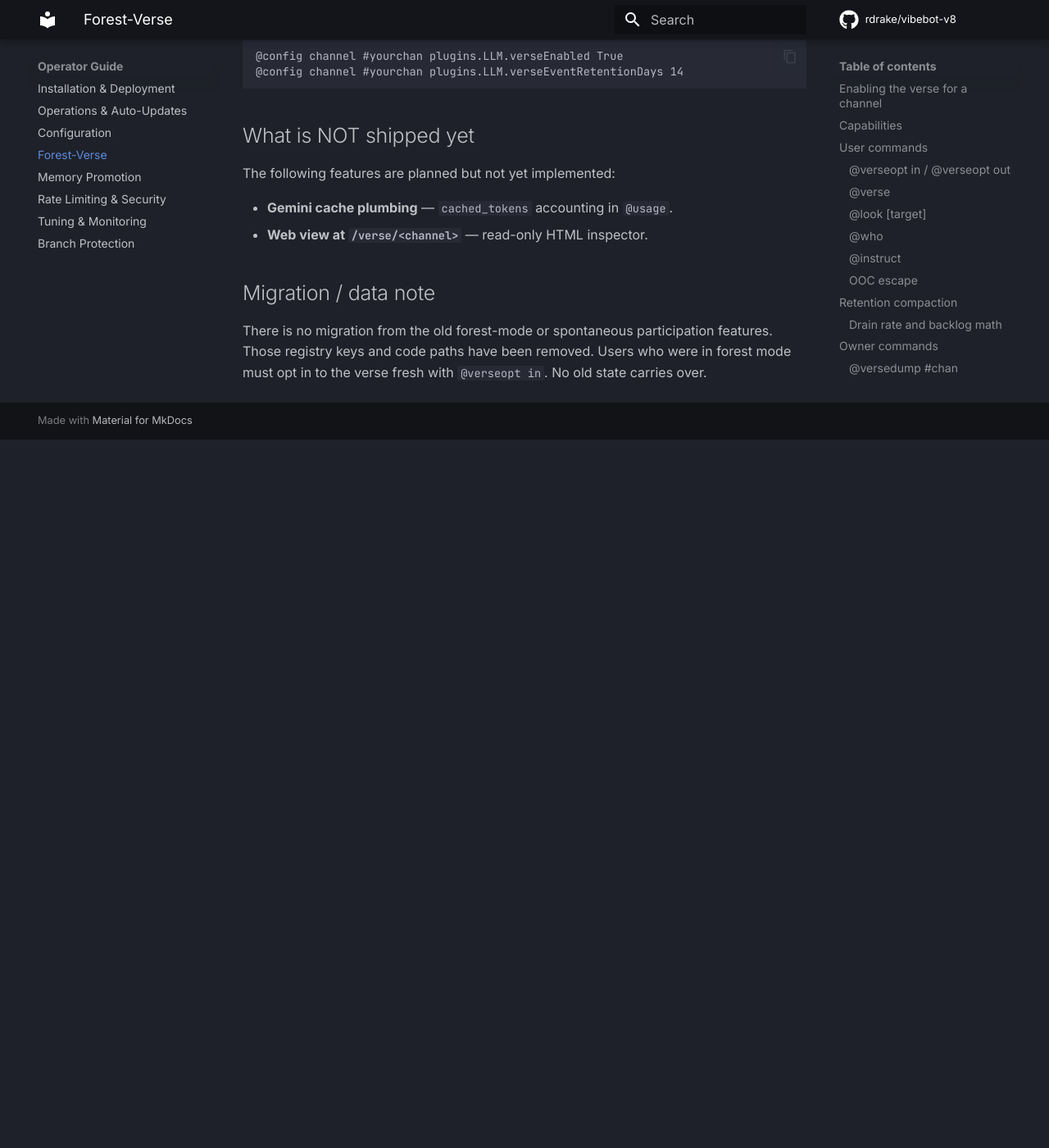
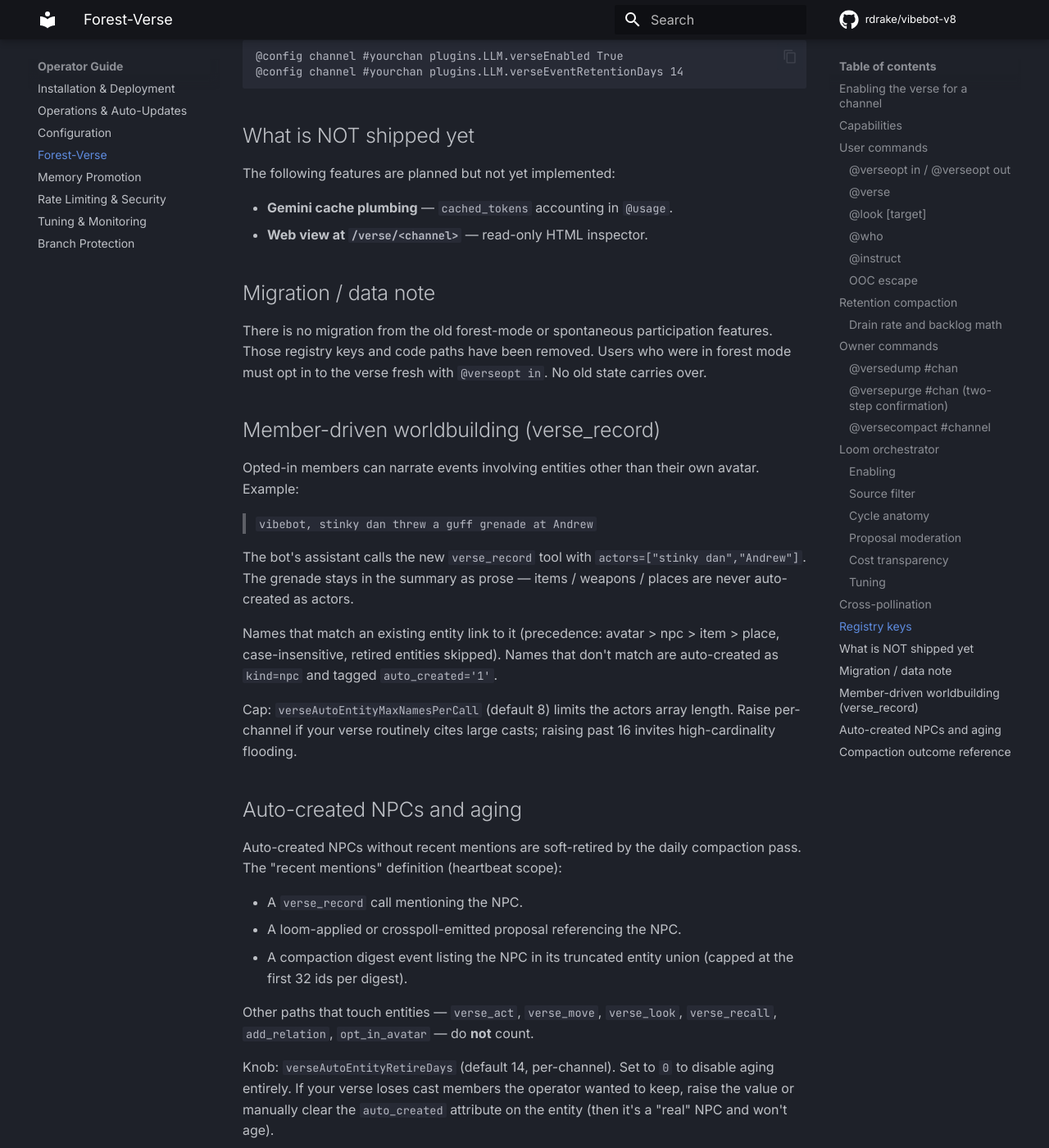
Before and after one commit to rdrake/vibebot-v8, an MkDocs documentation site: the page built from docs/guide/operator/forest-verse.md, in a window 1280 px wide and 1400 px high, scrolled down 7761 px. Shown: the whole window at 82% size. Built offline with MkDocs 1.6.1 and Material for MkDocs 9.7.7, drawn with Linux system fonts in a browser that asks for light colours; comment, search, counter and statistics services are not loaded; before the commit the page ends 8297 px from its top, so only the background shows below that; some of the changed text lies outside the part shown.

Commit message:
docs(operator): verse_record + auto-NPC aging + new compaction outcomes

`````diff
--- a/docs/guide/operator/forest-verse.md
+++ b/docs/guide/operator/forest-verse.md
@@ -303,3 +303,68 @@
 features. Those registry keys and code paths have been removed. Users who were
 in forest mode must opt in to the verse fresh with `@verseopt in`. No old state
 carries over.
+
+## Member-driven worldbuilding (verse_record)
+
+Opted-in members can narrate events involving entities other than their
+own avatar. Example:
+
+> `vibebot, stinky dan threw a guff grenade at Andrew`
+
+The bot's assistant calls the new `verse_record` tool with
+`actors=["stinky dan","Andrew"]`. The grenade stays in the summary as
+prose — items / weapons / places are never auto-created as actors.
+
+Names that match an existing entity link to it (precedence: avatar >
+npc > item > place, case-insensitive, retired entities skipped). Names
+that don't match are auto-created as `kind=npc` and tagged
+`auto_created='1'`.
+
+Cap: `verseAutoEntityMaxNamesPerCall` (default 8) limits the actors
+array length. Raise per-channel if your verse routinely cites large
+casts; raising past 16 invites high-cardinality flooding.
+
+## Auto-created NPCs and aging
+
+Auto-created NPCs without recent mentions are soft-retired by the daily
+compaction pass. The "recent mentions" definition (heartbeat scope):
+
+- A `verse_record` call mentioning the NPC.
+- A loom-applied or crosspoll-emitted proposal referencing the NPC.
+- A compaction digest event listing the NPC in its truncated entity
+  union (capped at the first 32 ids per digest).
+
+Other paths that touch entities — `verse_act`, `verse_move`,
+`verse_look`, `verse_recall`, `add_relation`, `opt_in_avatar` — do
+**not** count.
+
+Knob: `verseAutoEntityRetireDays` (default 14, per-channel). Set to
+`0` to disable aging entirely. If your verse loses cast members the
+operator wanted to keep, raise the value or manually clear the
+`auto_created` attribute on the entity (then it's a "real" NPC and
+won't age).
+
+A retired NPC with the same name as a future mention does **not**
+rehydrate — a fresh active row is created. The orphan ages out under
+the same policy.
+
+## Compaction outcome reference
+
+The compaction pass log line / `@versecompact` reply now reads:
+
+````
+compaction outcome for #foo: compacted 12 events; aged 2 entities (kept 5)
+compaction outcome for #foo: skipped (only 7 events; floor is 20); aged 0 entities (kept 0)
+````
+
+`CompactionOutcome.state` values:
+
+| state | meaning |
+|---|---|
+| `compacted` | Old events past `verseEventRetentionDays` were summarised into one digest event. |
+| `skipped_disabled` | `verseEventRetentionDays <= 0` — retention is off. |
+| `skipped_below_floor` | Total events count is below `verseEventCompactionFloor`; nothing yet to compact. |
+| `skipped_no_events` | No events older than the retention cutoff. |
+
+Aging counts (`aged N entities (kept M)`) come from `AgingOutcome.retired`
+and `scanned - retired` respectively.
`````
